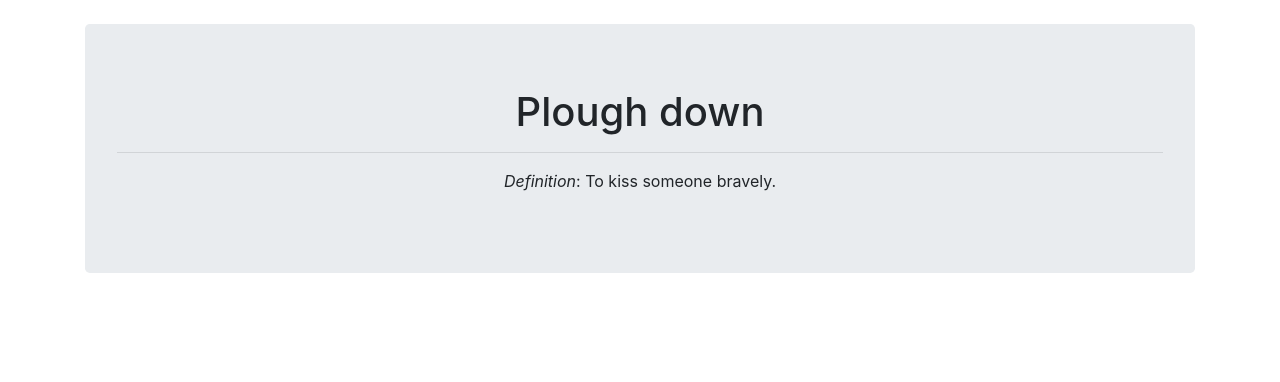
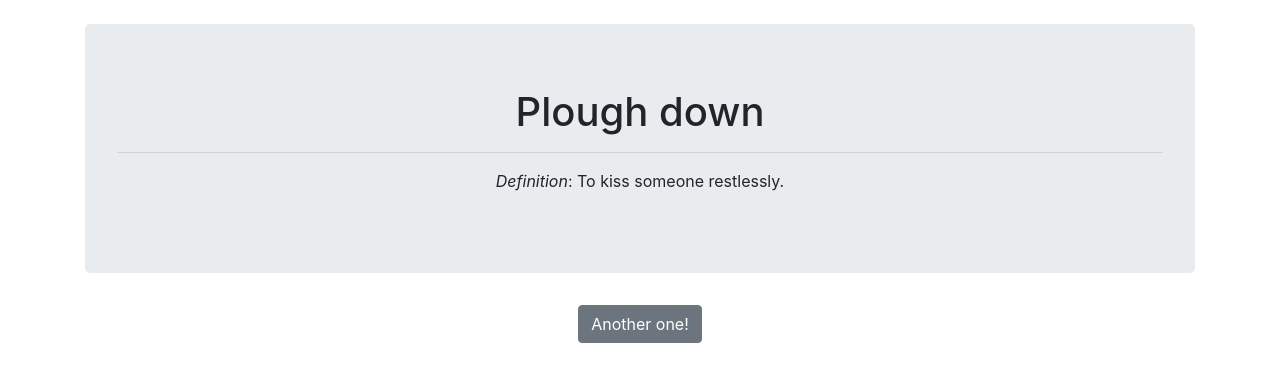
Before and after one commit to paranoid-gland/ArnaldoPangiaPortfolio, a Flask app: page /phrasal_verb in a window 1280 px wide. Shown: the part 66-448 px from the top of the page. Run offline with Flask 2, Linux system fonts and the light colour scheme; some libraries are stand-ins or nearby versions.

Commit message:
Reload Button
Added a reload button in the WWG section.

```diff
--- a/phrasal_verb.py
+++ b/phrasal_verb.py
@@ -136,7 +136,7 @@ definition_adverb = ["viciously",
 def definition():
     definition_verb_marker = random.choice(range(len(definition_verb)))
     definition_object_marker = random.choice(range(len(definition_object)))
-    definition_adverb_marker = random.choice(range(len(definition_object)))
+    definition_adverb_marker = random.choice(range(len(definition_adverb)))
 
     return "To {} {} {}.".format(
             definition_verb[definition_verb_marker],
--- a/templates/base.html
+++ b/templates/base.html
@@ -51,6 +51,8 @@
 
 
         {% block content %}
+
+
         {% endblock %}
 
     </body>
--- a/templates/phrasal_verb.html
+++ b/templates/phrasal_verb.html
@@ -7,6 +7,8 @@
 	  <h1><center> {{data.verb }} </center></h1>
 	  <hr class="solid">
 	  <p><center><i> Definition</i>: {{ data.definition }} </center></p>
+  </div>
+  <center><button onclick=location.reload() type="button" class="btn btn-secondary">
+		  Another one!</button></center>
 
-  </div>
 {% endblock %}
```
